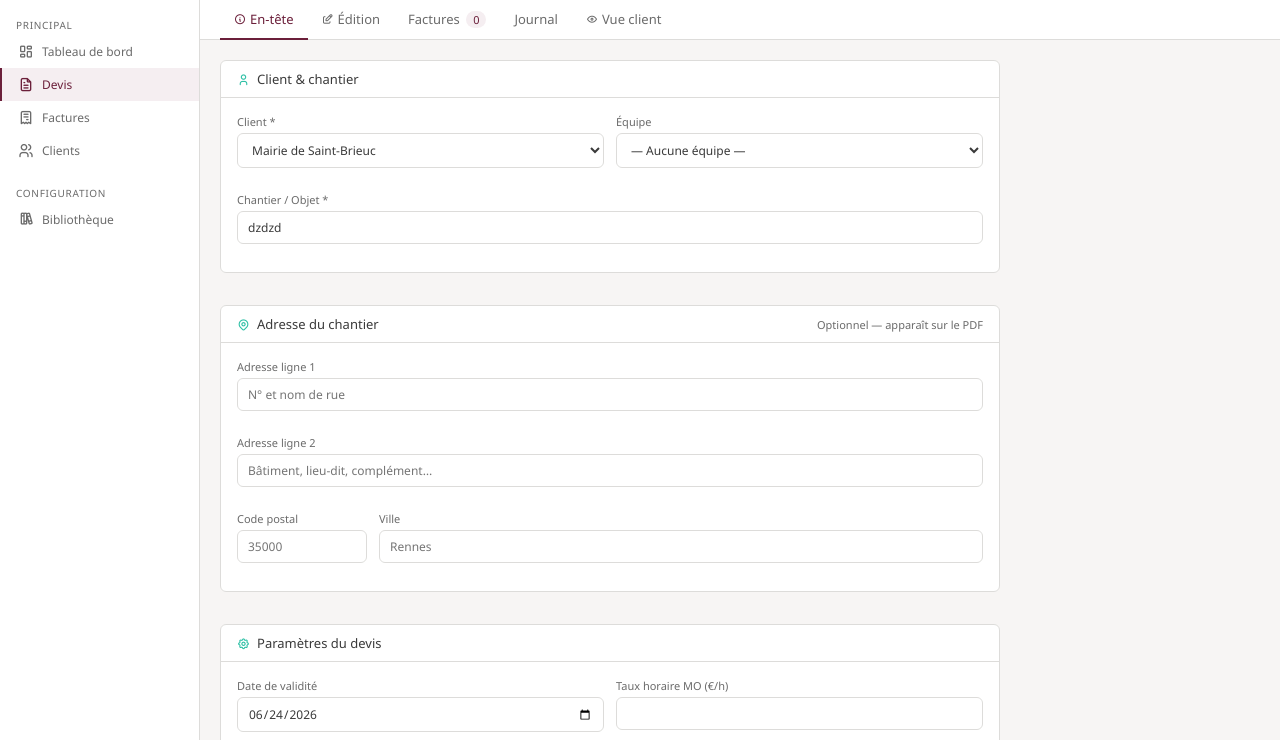
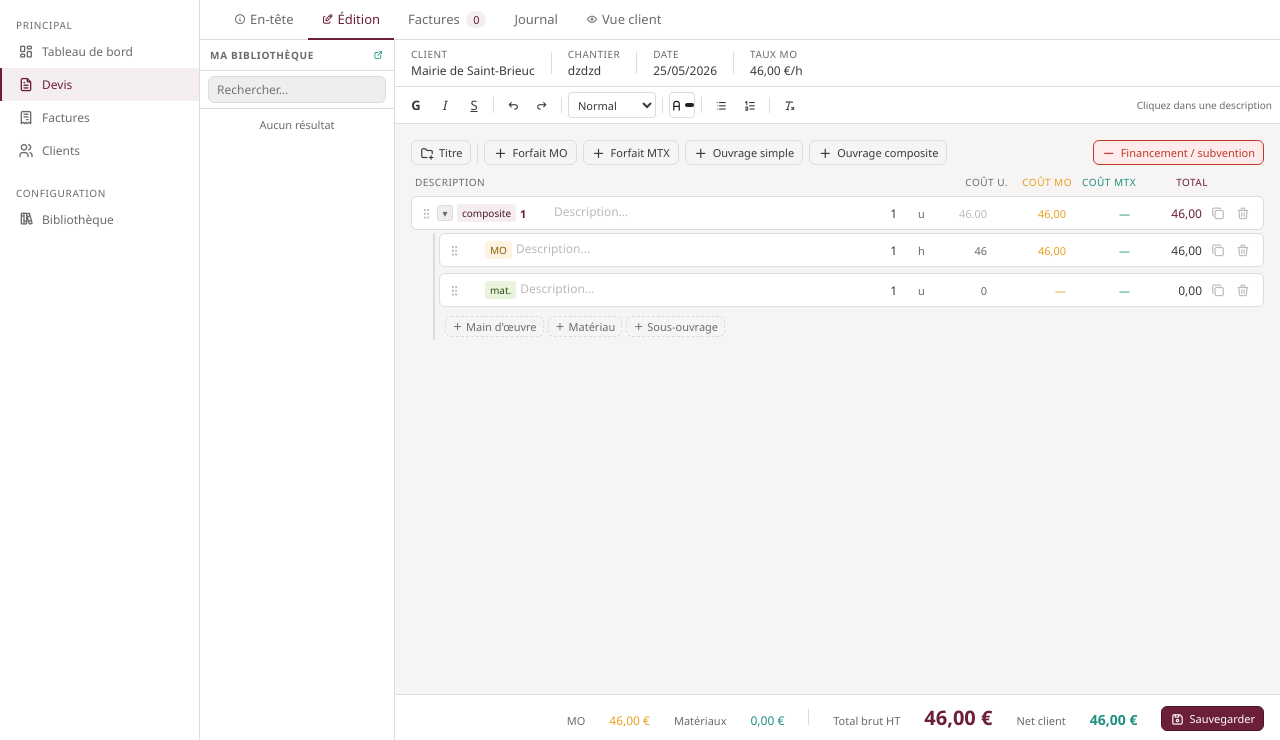
Before and after one commit to pekkip/lec-henn, a Django app: page /devis/5/ in a window 1280 px wide. Shown: the part 60-800 px from the top of the page. Run offline with Django 5.2, Linux system fonts and the light colour scheme; a user stored in the database is signed in; data comes from the database, SQL or seed files in the repository; data that the repository does not hold is empty; some libraries are stand-ins or nearby versions.

Commit message:
onglet par défaut edit

```diff
--- a/core/templates/core/devis_detail.html
+++ b/core/templates/core/devis_detail.html
@@ -335,8 +335,8 @@
 {% block content %}
 <!-- TABS -->
 <div class="tabs">
-  <a href="#" class="tab on" onclick="switchTab(event,'entete')"><i class="ti ti-info-circle" style="font-size:12px;margin-right:4px"></i>En-tête</a>
-  <a href="#" class="tab" onclick="switchTab(event,'edit')"><i class="ti ti-edit" style="font-size:12px;margin-right:4px"></i>Édition</a>
+  <a href="#" class="tab" onclick="switchTab(event,'entete')"><i class="ti ti-info-circle" style="font-size:12px;margin-right:4px"></i>En-tête</a>
+  <a href="#" class="tab on" onclick="switchTab(event,'edit')"><i class="ti ti-edit" style="font-size:12px;margin-right:4px"></i>Édition</a>
   <a href="#" class="tab" onclick="switchTab(event,'factures')">Factures <span id="fcount" style="background:var(--prune-lt);color:var(--prune);border-radius:99px;padding:1px 7px;font-size:11px;margin-left:3px">{{ factures|length }}</span></a>
   <a href="#" class="tab" onclick="switchTab(event,'audit')">Journal</a>
   <a href="{% url 'core:devis-pdf' devis.pk %}" target="_blank" class="tab"><i class="ti ti-eye" style="font-size:12px;margin-right:4px"></i>Vue client</a>
@@ -345,7 +345,7 @@
 <!-- ═══════════════════════════════════════════
      TAB EN-TÊTE
 ════════════════════════════════════════════ -->
-<div class="tab-pane on" id="pane-entete" style="overflow-y:auto">
+<div class="tab-pane" id="pane-entete" style="overflow-y:auto">
   <div class="entete-section">
 
     <!-- Client & Chantier -->
@@ -454,7 +454,7 @@
 <!-- ═══════════════════════════════════════════
      TAB EDIT
 ════════════════════════════════════════════ -->
-<div class="tab-pane" id="pane-edit">
+<div class="tab-pane on" id="pane-edit">
   <div class="editor-shell">
 
     <!-- BIBLIOTHÈQUE -->
```
